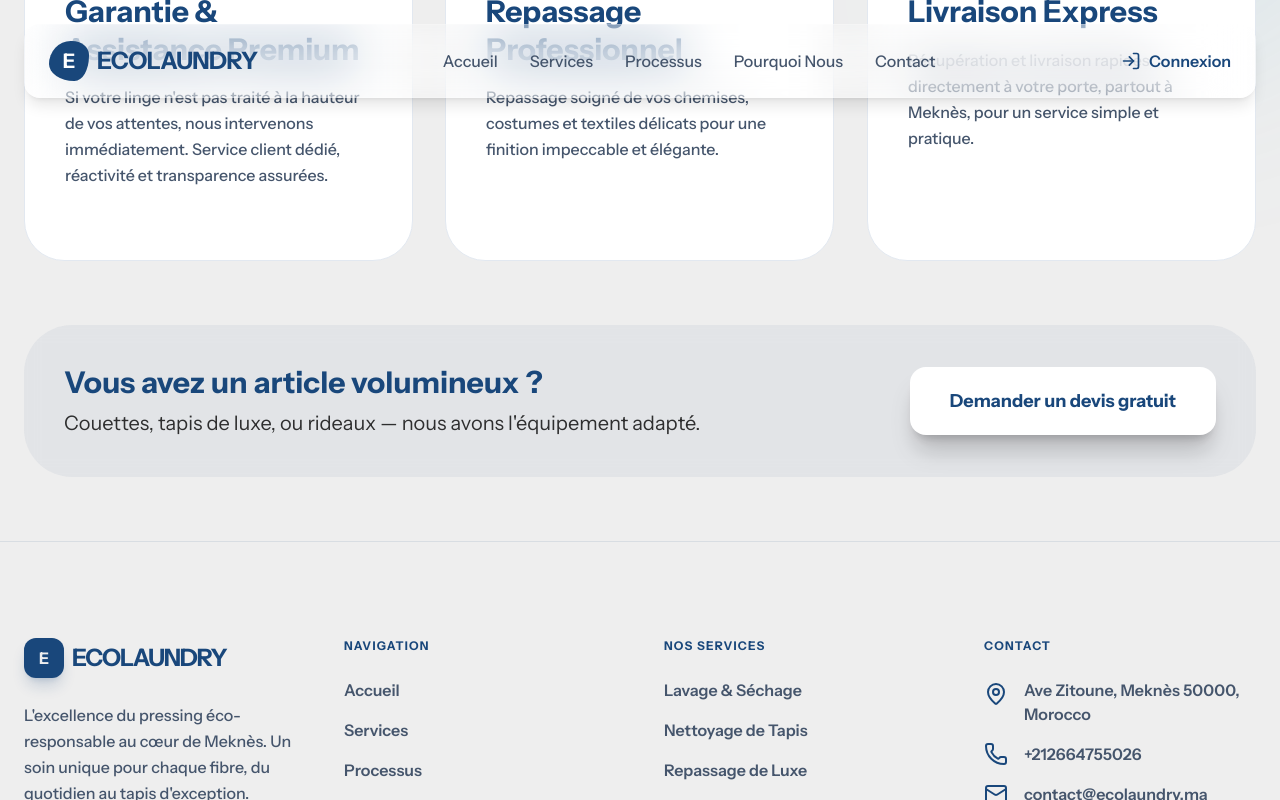
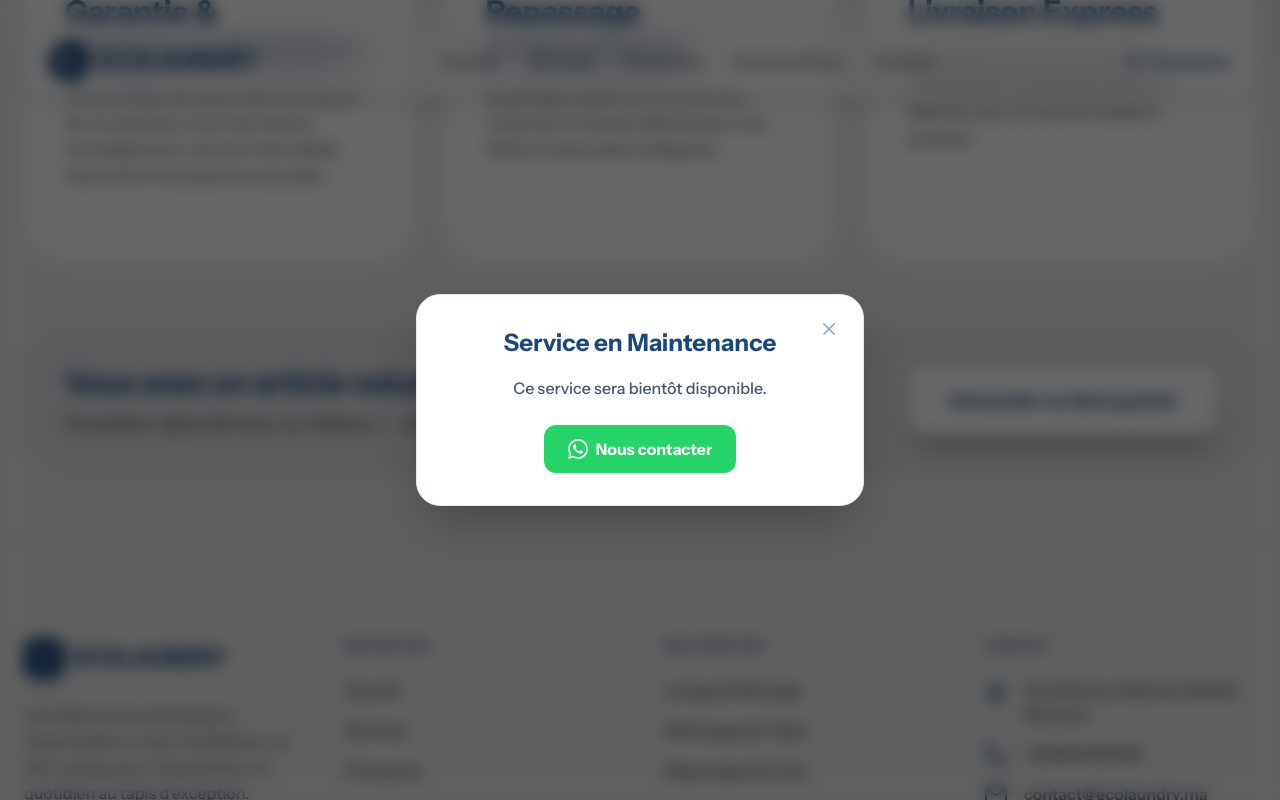
Before and after one commit to Aakki-oussama/Site-Front-end, a React (Vite) app: page / in a window 1280 px wide. Both pictures are taken after a click on the button "Demander un devis gratuit". Shown: the part 2306-3106 px from the top of the page. Built offline with nearby package versions, Linux system fonts and the light colour scheme.

Commit message:
Add ComingSoonModal for Services CTA with WhatsApp contact - Create reusable WhatsAppIcon component, add maintenance modal with simplified text and WhatsApp contact button

```diff
--- a/src/site-web/body/2-service/Services.tsx
+++ b/src/site-web/body/2-service/Services.tsx
@@ -1,11 +1,14 @@
+import { useState } from 'react';
 import { SERVICES, SERVICE_IMAGES } from '@/site-web/body/2-service/core/constants';
 import { ICONS } from '@/site-web/shares/core/constants';
 import CategoryBadge from '@/site-web/body/2-service/components/CategoryBadge';
+import ComingSoonModal from '@/site-web/body/2-service/components/ComingSoonModal';
 import { Button } from '@/site-web/shares/components/ui/button';
 import { useScrollAnimation } from '@/site-web/shares/hooks/useScrollAnimation';
 import { useScrollAnimationGlobal } from '@/site-web/shares/hooks/useScrollAnimationGlobal';
 
 export default function Services() {
+  const [isModalOpen, setIsModalOpen] = useState(false);
   const headerRef = useScrollAnimation<HTMLDivElement>();
   const descriptionRef = useScrollAnimation<HTMLDivElement>();
 
@@ -111,11 +114,15 @@
             size="site-lg"
             className="relative z-10 shrink-0 font-black w-full lg:w-auto"
             aria-label="Demander un devis gratuit pour articles volumineux"
+            onClick={() => setIsModalOpen(true)}
           >
             Demander un devis gratuit
           </Button>
         </div>
       </div>
+
+      {/* Coming Soon Modal */}
+      <ComingSoonModal isOpen={isModalOpen} onClose={() => setIsModalOpen(false)} />
     </section>
   );
 }
--- /dev/null
+++ b/src/site-web/body/2-service/components/ComingSoonModal.tsx
@@ -0,0 +1,95 @@
+import { X } from 'lucide-react';
+import { useEffect, useState } from 'react';
+import { createPortal } from 'react-dom';
+import { CONTACT_INFO } from '@/site-web/shares/core/constants';
+import WhatsAppIcon from '@/site-web/shares/components/ui/whatsapp-icon';
+
+interface ComingSoonModalProps {
+  isOpen: boolean;
+  onClose: () => void;
+}
+
+export default function ComingSoonModal({ isOpen, onClose }: ComingSoonModalProps) {
+  const [mounted, setMounted] = useState(false);
+
+  useEffect(() => {
+    setMounted(true);
+  }, []);
+
+  // Prevent body scroll when modal is open
+  useEffect(() => {
+    if (isOpen) {
+      document.body.style.overflow = 'hidden';
+    } else {
+      document.body.style.overflow = '';
+    }
+    return () => {
+      document.body.style.overflow = '';
+    };
+  }, [isOpen]);
+
+  // Close on Escape key
+  useEffect(() => {
+    const handleEscape = (e: KeyboardEvent) => {
+      if (e.key === 'Escape' && isOpen) {
+        onClose();
+      }
+    };
+    window.addEventListener('keydown', handleEscape);
+    return () => window.removeEventListener('keydown', handleEscape);
+  }, [isOpen, onClose]);
+
+  if (!mounted || !isOpen) return null;
+
+  return createPortal(
+    <div
+      className="fixed inset-0 z-[9999] flex items-center justify-center p-4"
+      onClick={onClose}
+      role="dialog"
+      aria-modal="true"
+      aria-labelledby="modal-title"
+    >
+      {/* Backdrop */}
+      <div className="absolute inset-0 bg-black/60 backdrop-blur-sm" aria-hidden="true" />
+
+      {/* Modal Content */}
+      <div
+        className="relative z-10 w-full max-w-md rounded-3xl bg-white dark:bg-slate-900 p-8 shadow-2xl border border-slate-200 dark:border-slate-700"
+        onClick={(e) => e.stopPropagation()}
+      >
+        {/* Close Button */}
+        <button
+          onClick={onClose}
+          className="absolute top-4 right-4 p-2 text-slate-400 hover:text-slate-600 dark:hover:text-slate-300 transition-colors rounded-lg hover:bg-slate-100 dark:hover:bg-slate-800"
+          aria-label="Fermer"
+        >
+          <X size={20} />
+        </button>
+
+        {/* Content */}
+        <div className="text-center">
+          <h2 id="modal-title" className="text-2xl font-black text-brand dark:text-white mb-4">
+            Service en Maintenance
+          </h2>
+
+          <p className="text-slate-600 dark:text-slate-400 font-medium leading-relaxed mb-6">
+            Ce service sera bientôt disponible.
+          </p>
+
+          {/* WhatsApp Button */}
+          <a
+            href={CONTACT_INFO.whatsapp.url(CONTACT_INFO.whatsapp.number, CONTACT_INFO.whatsapp.message)}
+            target="_blank"
+            rel="noopener noreferrer"
+            className="inline-flex items-center gap-2 px-6 py-3 bg-[#25D366] hover:bg-[#20BA5A] text-white font-black rounded-xl transition-colors duration-200"
+            aria-label="Contactez-nous sur WhatsApp"
+          >
+            <WhatsAppIcon size={20} />
+            <span>Nous contacter</span>
+          </a>
+        </div>
+      </div>
+    </div>,
+    document.body
+  );
+}
--- /dev/null
+++ b/src/site-web/shares/components/ui/whatsapp-icon.tsx
@@ -0,0 +1,19 @@
+interface WhatsAppIconProps {
+  size?: number;
+  className?: string;
+}
+
+export default function WhatsAppIcon({ size = 24, className = '' }: WhatsAppIconProps) {
+  return (
+    <svg
+      width={size}
+      height={size}
+      viewBox="0 0 24 24"
+      fill="currentColor"
+      xmlns="http://www.w3.org/2000/svg"
+      className={className}
+    >
+      <path d="M17.472 14.382c-.297-.149-1.758-.867-2.03-.967-.273-.099-.471-.148-.67.15-.197.297-.767.966-.94 1.164-.173.199-.347.223-.644.075-.297-.15-1.255-.463-2.39-1.475-.883-.788-1.48-1.761-1.653-2.059-.173-.297-.018-.458.13-.606.134-.133.298-.347.446-.52.149-.174.198-.298.298-.497.099-.198.05-.371-.025-.52-.075-.149-.669-1.612-.916-2.207-.242-.579-.487-.5-.669-.51-.173-.008-.371-.01-.57-.01-.198 0-.52.074-.792.372-.272.297-1.04 1.016-1.04 2.479 0 1.462 1.065 2.875 1.213 3.074.149.198 2.096 3.2 5.077 4.487.709.306 1.262.489 1.694.625.712.227 1.36.195 1.871.118.571-.085 1.758-.719 2.006-1.413.248-.694.248-1.289.173-1.413-.074-.124-.272-.198-.57-.347m-5.421 7.403h-.004a9.87 9.87 0 01-5.031-1.378l-.361-.214-3.741.982.998-3.648-.235-.374a9.86 9.86 0 01-1.51-5.26c.001-5.45 4.436-9.884 9.888-9.884 2.64 0 5.122 1.03 6.988 2.898a9.825 9.825 0 012.893 6.994c-.003 5.45-4.437 9.884-9.885 9.884m8.413-18.297A11.815 11.815 0 0012.05 0C5.495 0 .16 5.335.157 11.892c0 2.096.547 4.142 1.588 5.945L.057 24l6.305-1.654a11.882 11.882 0 005.683 1.448h.005c6.554 0 11.89-5.335 11.893-11.893a11.821 11.821 0 00-3.48-8.413Z" />
+    </svg>
+  );
+}
```
